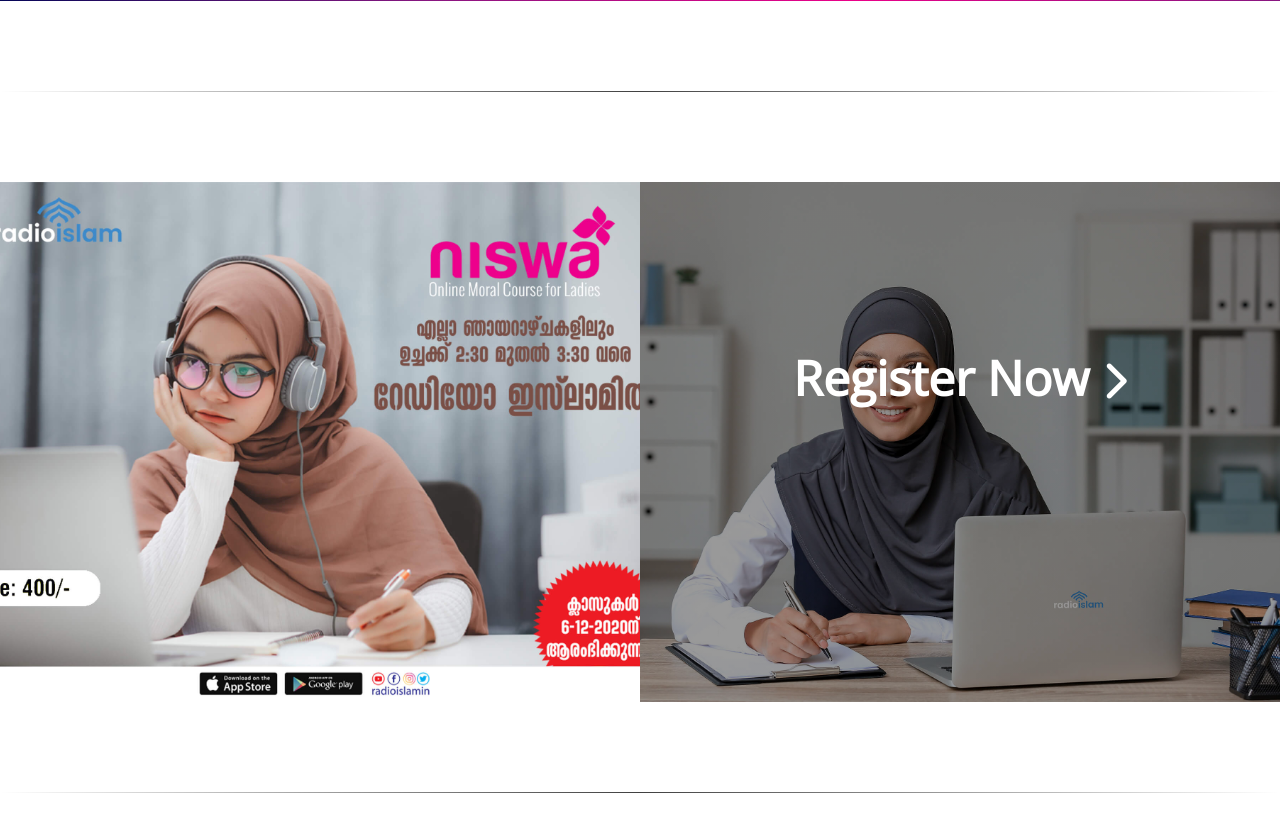
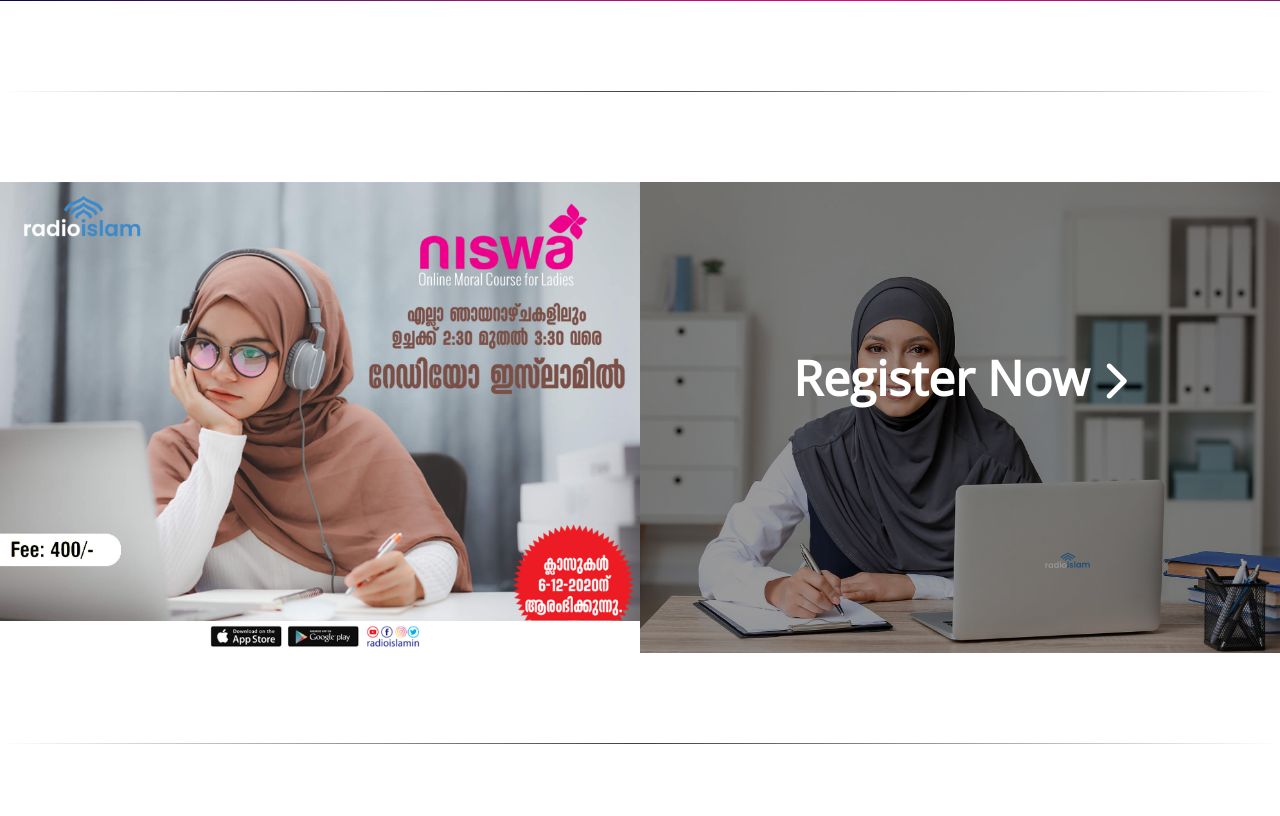
Before and after one commit to hudaif747/niswa, a PHP site: page / in a window 1280 px wide. Shown: the part 1210-2026 px from the top of the page. Run offline with PHP 8.4, Linux system fonts and the light colour scheme; some libraries are stand-ins or nearby versions; some web fonts are replaced.

Commit message:
nice commit

```diff
--- a/css/styles.css
+++ b/css/styles.css
@@ -562,6 +562,15 @@ input {
     width: 100%;
 }
 
+.parallax1 {
+    max-width: 100%;
+}
+
+.leftpic {
+    max-width: 100%;
+}
+
+
 .parallax {
     /* The image used */
     background-image: url("../images/niswaleftpic.jpg");
@@ -829,9 +838,6 @@ input {
     max-width: 100%;
 }
 
-.leftpic {
-    width: 100%;
-}
 
 /* cta button */
 
--- a/index.html
+++ b/index.php
@@ -158,7 +158,10 @@ require_once('creds.php');
             <div class="row">
                 <div class="col-lg-6 description">
                     <div class="descriptionparallax">
-                        <div class="parallax">
+                        <!-- <div class="parallax">
+                        </div> -->
+                        <div class="parallax1">
+                            <img class="leftpic" src="images/niswaleftpic.jpg">
                         </div>
                     </div>
                     <!-- <div id="description">
```
